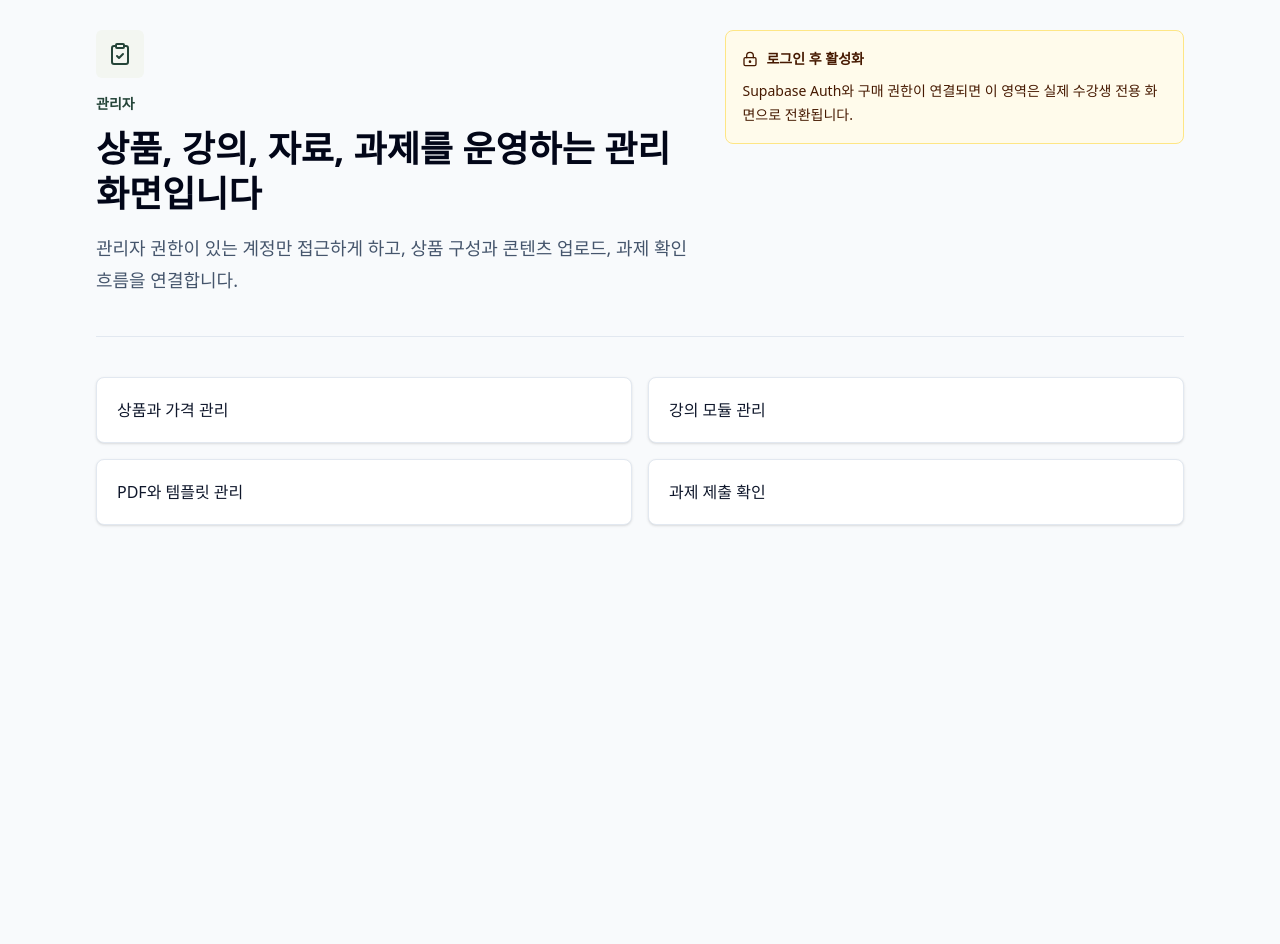
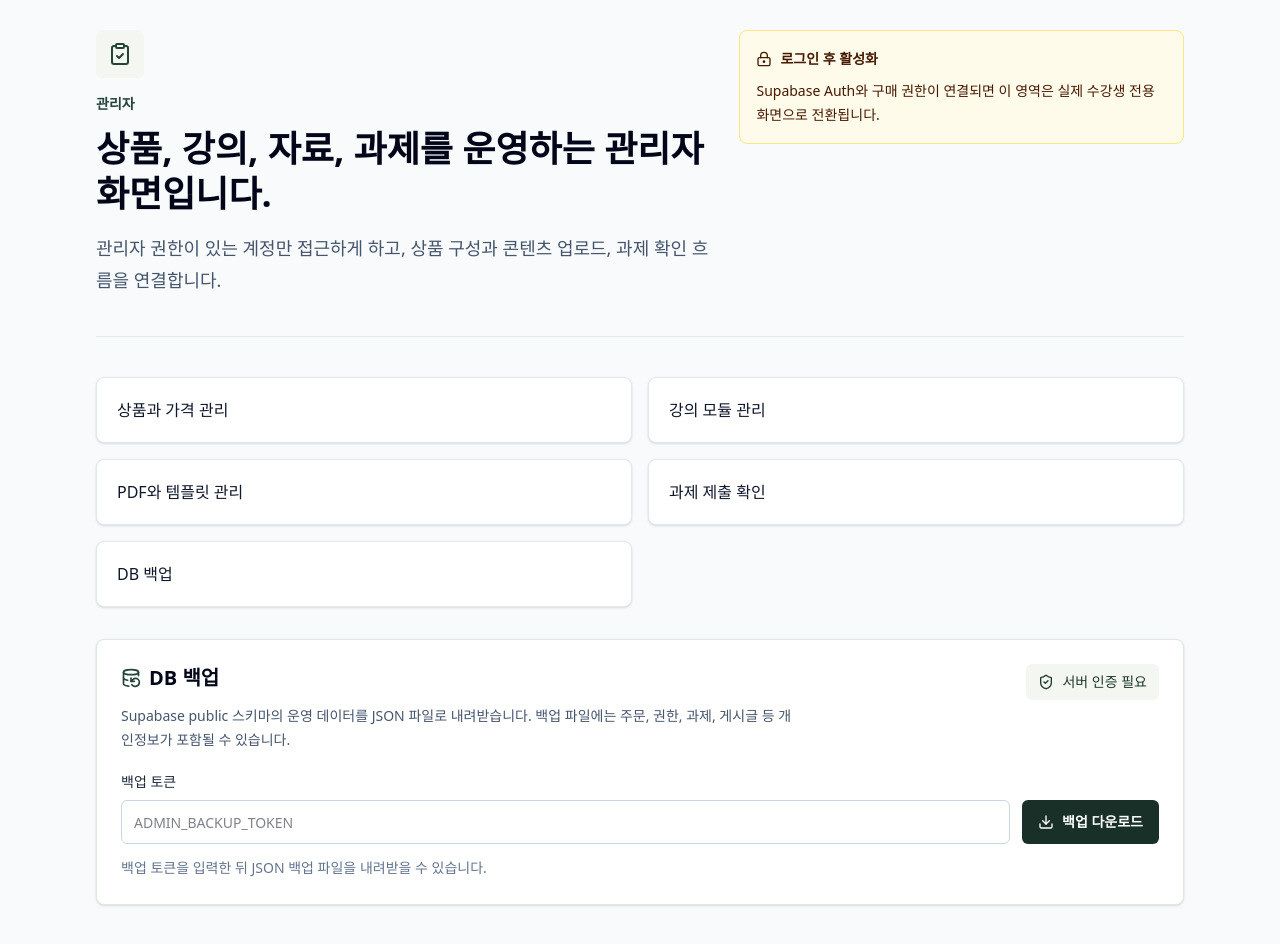
Before and after one commit to lumoracontents/bm, a Next.js app in the folder scriptwizard/: page /admin in a window 1280 px wide. Shown: the part 106-1050 px from the top of the page. Before the commit the page ends 800 px from the top, so only its background shows below. Built offline with nearby package versions, Linux system fonts and the light colour scheme; no server answers.

Commit message:
Add admin database backup

```diff
--- a/scriptwizard/src/app/admin/page.tsx
+++ b/scriptwizard/src/app/admin/page.tsx
@@ -1,5 +1,6 @@
 import type { Metadata } from "next";
 import { ClipboardCheck } from "lucide-react";
+import { DbBackupPanel } from "@/components/db-backup-panel";
 import { WorkspacePage } from "@/components/workspace-page";
 
 export const metadata: Metadata = {
@@ -15,10 +16,18 @@ export default function AdminPage() {
   return (
     <WorkspacePage
       eyebrow="관리자"
-      title="상품, 강의, 자료, 과제를 운영하는 관리 화면입니다"
+      title="상품, 강의, 자료, 과제를 운영하는 관리자 화면입니다."
       description="관리자 권한이 있는 계정만 접근하게 하고, 상품 구성과 콘텐츠 업로드, 과제 확인 흐름을 연결합니다."
       icon={ClipboardCheck}
-      items={["상품과 가격 관리", "강의 모듈 관리", "PDF와 템플릿 관리", "과제 제출 확인"]}
-    />
+      items={[
+        "상품과 가격 관리",
+        "강의 모듈 관리",
+        "PDF와 템플릿 관리",
+        "과제 제출 확인",
+        "DB 백업",
+      ]}
+    >
+      <DbBackupPanel />
+    </WorkspacePage>
   );
 }
--- /dev/null
+++ b/scriptwizard/src/app/api/admin/db-backup/route.ts
@@ -0,0 +1,202 @@
+import { timingSafeEqual } from "crypto";
+import { createClient, type SupabaseClient } from "@supabase/supabase-js";
+import { NextResponse } from "next/server";
+import { createSupabaseServerClient } from "@/lib/supabase/server";
+
+export const runtime = "nodejs";
+export const dynamic = "force-dynamic";
+
+const BACKUP_TABLES = [
+  "profiles",
+  "products",
+  "orders",
+  "entitlements",
+  "lessons",
+  "resources",
+  "assignments",
+  "posts",
+  "comments",
+  "consulting_bookings",
+] as const;
+
+const PAGE_SIZE = 1000;
+
+type BackupRequestBody = {
+  token?: string;
+};
+
+function safeEquals(left: string, right: string) {
+  const leftBuffer = Buffer.from(left);
+  const rightBuffer = Buffer.from(right);
+
+  if (leftBuffer.length !== rightBuffer.length) {
+    return false;
+  }
+
+  return timingSafeEqual(leftBuffer, rightBuffer);
+}
+
+function getToken(request: Request, body: BackupRequestBody | null) {
+  return request.headers.get("x-admin-backup-token") ?? body?.token ?? "";
+}
+
+async function isAdminBySession(
+  serviceClient: SupabaseClient,
+): Promise<boolean> {
+  try {
+    const supabase = await createSupabaseServerClient();
+    const {
+      data: { user },
+    } = await supabase.auth.getUser();
+
+    if (!user) {
+      return false;
+    }
+
+    const { data, error } = await serviceClient
+      .from("profiles")
+      .select("role")
+      .eq("id", user.id)
+      .maybeSingle();
+
+    if (error) {
+      return false;
+    }
+
+    const profile = data as { role?: string } | null;
+    return profile?.role === "admin";
+  } catch {
+    return false;
+  }
+}
+
+async function isAuthorized(
+  request: Request,
+  body: BackupRequestBody | null,
+  serviceClient: SupabaseClient,
+) {
+  const configuredToken = process.env.ADMIN_BACKUP_TOKEN?.trim();
+  const requestToken = getToken(request, body).trim();
+
+  if (configuredToken && requestToken && safeEquals(requestToken, configuredToken)) {
+    return true;
+  }
+
+  return isAdminBySession(serviceClient);
+}
+
+async function fetchTableRows(
+  serviceClient: SupabaseClient,
+  table: (typeof BACKUP_TABLES)[number],
+) {
+  const rows: unknown[] = [];
+  let offset = 0;
+
+  while (true) {
+    const { data, error } = await serviceClient
+      .from(table)
+      .select("*")
+      .range(offset, offset + PAGE_SIZE - 1);
+
+    if (error) {
+      throw error;
+    }
+
+    const chunk = data ?? [];
+    rows.push(...chunk);
+
+    if (chunk.length < PAGE_SIZE) {
+      break;
+    }
+
+    offset += PAGE_SIZE;
+  }
+
+  return rows;
+}
+
+export async function POST(request: Request) {
+  const supabaseUrl = process.env.NEXT_PUBLIC_SUPABASE_URL;
+  const serviceRoleKey = process.env.SUPABASE_SERVICE_ROLE_KEY;
+
+  if (!supabaseUrl || !serviceRoleKey) {
+    return NextResponse.json(
+      {
+        ok: false,
+        message:
+          "DB 백업을 실행하려면 서버 환경변수 NEXT_PUBLIC_SUPABASE_URL, SUPABASE_SERVICE_ROLE_KEY가 필요합니다.",
+      },
+      { status: 503 },
+    );
+  }
+
+  const body = (await request.json().catch(() => null)) as BackupRequestBody | null;
+  const serviceClient = createClient(supabaseUrl, serviceRoleKey, {
+    auth: {
+      persistSession: false,
+      autoRefreshToken: false,
+    },
+  });
+
+  const authorized = await isAuthorized(request, body, serviceClient);
+
+  if (!authorized) {
+    return NextResponse.json(
+      {
+        ok: false,
+        message: "DB 백업 권한이 없습니다. 관리자 계정으로 로그인하거나 백업 토큰을 입력해 주세요.",
+      },
+      { status: 401 },
+    );
+  }
+
+  const generatedAt = new Date().toISOString();
+  const data: Record<string, unknown[]> = {};
+  const rowCounts: Record<string, number> = {};
+  const errors: Array<{ table: string; message: string; code?: string }> = [];
+
+  for (const table of BACKUP_TABLES) {
+    try {
+      const rows = await fetchTableRows(serviceClient, table);
+      data[table] = rows;
+      rowCounts[table] = rows.length;
+    } catch (error) {
+      data[table] = [];
+      rowCounts[table] = 0;
+      errors.push({
+        table,
+        message: error instanceof Error ? error.message : "테이블 백업 중 오류가 발생했습니다.",
+        code:
+          typeof error === "object" && error !== null && "code" in error
+            ? String(error.code)
+            : undefined,
+      });
+    }
+  }
+
+  const payload = {
+    ok: errors.length === 0,
+    backup: {
+      app: "ScriptWizard",
+      schema: "public",
+      generatedAt,
+      format: "json",
+      version: 1,
+      tables: BACKUP_TABLES,
+      rowCounts,
+    },
+    data,
+    errors,
+  };
+
+  const filename = `scriptwizard-db-backup-${generatedAt.replace(/[:.]/g, "-")}.json`;
+
+  return new NextResponse(JSON.stringify(payload, null, 2), {
+    status: 200,
+    headers: {
+      "Content-Type": "application/json; charset=utf-8",
+      "Content-Disposition": `attachment; filename="${filename}"`,
+      "Cache-Control": "no-store, max-age=0",
+    },
+  });
+}
--- /dev/null
+++ b/scriptwizard/src/components/db-backup-panel.tsx
@@ -0,0 +1,115 @@
+"use client";
+
+import { useState } from "react";
+import { DatabaseBackup, Download, Loader2, ShieldCheck } from "lucide-react";
+
+function getFilename(disposition: string | null) {
+  const match = /filename="([^"]+)"/.exec(disposition ?? "");
+  return match?.[1] ?? `scriptwizard-db-backup-${new Date().toISOString()}.json`;
+}
+
+export function DbBackupPanel() {
+  const [token, setToken] = useState("");
+  const [status, setStatus] = useState<"idle" | "loading" | "success" | "error">("idle");
+  const [message, setMessage] = useState("백업 토큰을 입력한 뒤 JSON 백업 파일을 내려받을 수 있습니다.");
+
+  async function handleBackup() {
+    setStatus("loading");
+    setMessage("백업 파일을 생성하는 중입니다.");
+
+    try {
+      const response = await fetch("/api/admin/db-backup", {
+        method: "POST",
+        headers: {
+          "Content-Type": "application/json",
+          ...(token ? { "x-admin-backup-token": token } : {}),
+        },
+        body: JSON.stringify({ token: token || undefined }),
+      });
+
+      if (!response.ok) {
+        const errorBody = await response.json().catch(() => null);
+        throw new Error(errorBody?.message ?? "DB 백업을 생성하지 못했습니다.");
+      }
+
+      const blob = await response.blob();
+      const url = window.URL.createObjectURL(blob);
+      const anchor = document.createElement("a");
+      anchor.href = url;
+      anchor.download = getFilename(response.headers.get("Content-Disposition"));
+      document.body.appendChild(anchor);
+      anchor.click();
+      anchor.remove();
+      window.URL.revokeObjectURL(url);
+
+      setStatus("success");
+      setMessage("DB 백업 파일 다운로드를 시작했습니다.");
+    } catch (error) {
+      setStatus("error");
+      setMessage(error instanceof Error ? error.message : "DB 백업 중 오류가 발생했습니다.");
+    }
+  }
+
+  return (
+    <section className="rounded-lg border border-brand-100 bg-white p-5 shadow-sm md:p-6">
+      <div className="flex flex-col gap-5 md:flex-row md:items-start md:justify-between">
+        <div className="max-w-2xl">
+          <div className="mb-3 flex items-center gap-2 text-brand-700">
+            <DatabaseBackup size={20} aria-hidden="true" />
+            <h2 className="text-xl font-semibold text-slate-950">DB 백업</h2>
+          </div>
+          <p className="text-sm leading-6 text-slate-600">
+            Supabase public 스키마의 운영 데이터를 JSON 파일로 내려받습니다. 백업 파일에는 주문,
+            권한, 과제, 게시글 등 개인정보가 포함될 수 있습니다.
+          </p>
+        </div>
+
+        <div className="flex items-center gap-2 rounded-md bg-brand-50 px-3 py-2 text-sm font-medium text-brand-800">
+          <ShieldCheck size={16} aria-hidden="true" />
+          서버 인증 필요
+        </div>
+      </div>
+
+      <div className="mt-5 grid gap-3 md:grid-cols-[1fr_auto]">
+        <label className="block">
+          <span className="mb-2 block text-sm font-medium text-slate-800">백업 토큰</span>
+          <input
+            value={token}
+            onChange={(event) => setToken(event.target.value)}
+            type="password"
+            autoComplete="off"
+            placeholder="ADMIN_BACKUP_TOKEN"
+            className="h-11 w-full rounded-md border border-slate-300 bg-white px-3 text-sm text-slate-950 outline-none transition focus:border-brand-600 focus:ring-2 focus:ring-brand-100"
+          />
+        </label>
+
+        <button
+          type="button"
+          onClick={handleBackup}
+          disabled={status === "loading"}
+          className="mt-auto inline-flex h-11 items-center justify-center gap-2 rounded-md bg-brand-900 px-4 text-sm font-semibold text-white transition hover:bg-brand-800 disabled:cursor-not-allowed disabled:opacity-70"
+        >
+          {status === "loading" ? (
+            <Loader2 className="animate-spin" size={16} aria-hidden="true" />
+          ) : (
+            <Download size={16} aria-hidden="true" />
+          )}
+          백업 다운로드
+        </button>
+      </div>
+
+      <p
+        className={`mt-3 text-sm leading-6 ${
+          status === "error"
+            ? "text-red-700"
+            : status === "success"
+              ? "text-brand-700"
+              : "text-slate-500"
+        }`}
+        aria-live="polite"
+      >
+        {message}
+      </p>
+    </section>
+  );
+}
--- a/scriptwizard/src/components/workspace-page.tsx
+++ b/scriptwizard/src/components/workspace-page.tsx
@@ -7,6 +7,7 @@ type WorkspacePageProps = {
   description: string;
   icon: LucideIcon;
   items: string[];
+  children?: React.ReactNode;
 };
 
 export function WorkspacePage({
@@ -15,6 +16,7 @@ export function WorkspacePage({
   description,
   icon: Icon,
   items,
+  children,
 }: WorkspacePageProps) {
   return (
     <main className="min-h-screen bg-slate-50">
@@ -60,6 +62,8 @@ export function WorkspacePage({
             </div>
           ))}
         </div>
+
+        {children ? <div className="mt-8">{children}</div> : null}
       </section>
     </main>
   );
```
Also changed, not shown: 1 other file (tests, documents, lock files or other folders).
